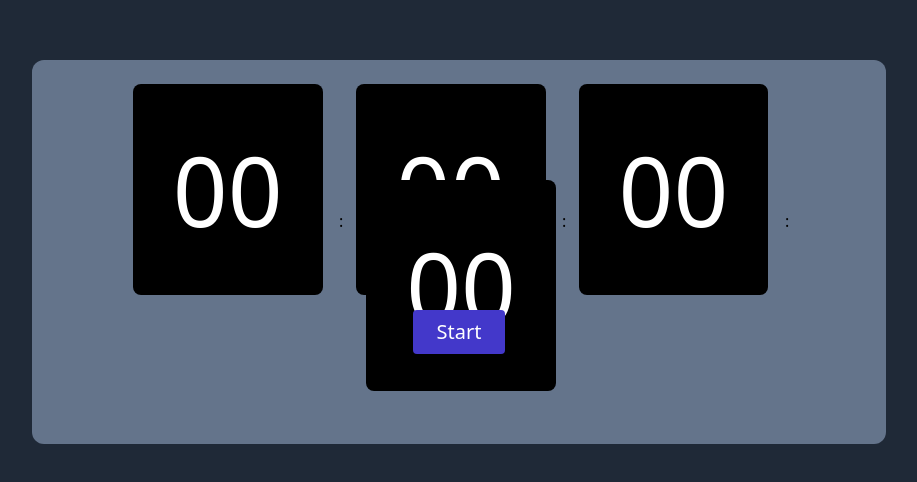
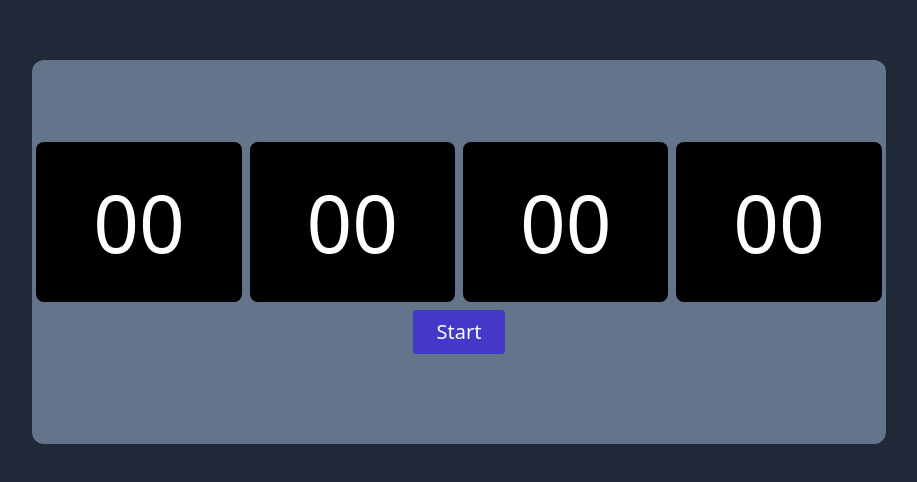
Before and after one commit to BrNkV/stopwatch-react-tailwind-vite, a React (Vite) app: page / in a window 1280 px wide. Shown: the part 148-630 px from the top of the page, without its empty margins (181-1098 px from the left). Built offline with nearby package versions, Linux system fonts and the light colour scheme.

Commit message:
feat: adapt num

```diff
--- a/src/components/DisplayComponent.jsx
+++ b/src/components/DisplayComponent.jsx
@@ -2,11 +2,11 @@ import React from 'react';
 
 const DisplayComponent = (props) => {
     return (
-        <div className="font-sans font-medium h-40 min-w-full">
-            <span className='text-8xl mx-1 p-10 bg-black text-white rounded-lg'>{(props.time.h >= 10 ? props.time.h : "0" + props.time.h)}</span> &nbsp; : &nbsp;
-            <span className='text-8xl mx-1 p-10 bg-black text-white rounded-lg'>{(props.time.m >= 10 ? props.time.m : "0" + props.time.m)}</span> &nbsp; : &nbsp;
-            <span className='text-8xl mx-1 p-10 bg-black text-white rounded-lg'>{(props.time.s >= 10 ? props.time.s : "0" + props.time.s)}</span> &nbsp; : &nbsp;
-            <span className='text-8xl mx-1 p-10 bg-black text-white rounded-lg'>{(props.time.ms>= 10 ? props.time.ms : "0" + props.time.ms)}</span>
+        <div className="font-sans font-medium h-40 min-w-full flex">
+            <span className='basis-1/4 leading-none text-[500%] mx-1 p-10 bg-black text-white rounded-lg'>{(props.time.h >= 10 ? props.time.h : "0" + props.time.h)}</span>
+            <span className='basis-1/4 leading-none text-[500%] mx-1 p-10 bg-black text-white rounded-lg'>{(props.time.m >= 10 ? props.time.m : "0" + props.time.m)}</span>
+            <span className='basis-1/4 leading-none text-[500%] mx-1 p-10 bg-black text-white rounded-lg'>{(props.time.s >= 10 ? props.time.s : "0" + props.time.s)}</span>
+            <span className='basis-1/4 leading-none text-[500%] mx-1 p-10 bg-black text-white rounded-lg'>{(props.time.ms>= 10 ? props.time.ms : "0" + props.time.ms)}</span>
         </div>
     );
 }
```
